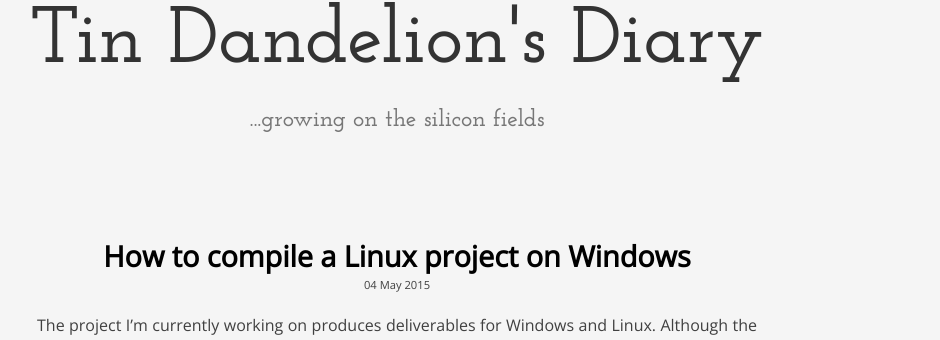
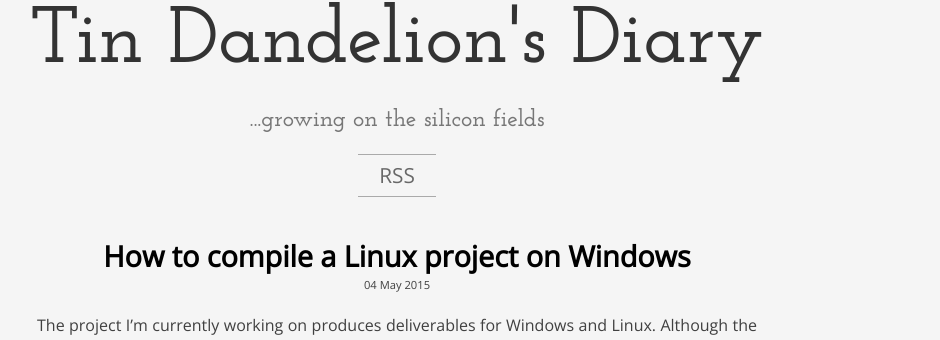
Before and after one commit to tindandelion/tindandelion.github.io, a Jekyll site: the page built from index.html, in a window 1280 px wide. Shown: the part 85-425 px from the top of the page, without its empty margins (243-1183 px from the left). Built offline with Jekyll 4.4.1, drawn with Linux system fonts in a browser that asks for light colours.

Commit message:
Added RSS link to the navigation

```diff
--- a/_layouts/default.html
+++ b/_layouts/default.html
@@ -36,7 +36,7 @@
 				<div class="menu">
 					<ul>
 						<li class="current_page_item">
-							<a href="{{ baseurl }}/">Home</a>
+							<a href="{{ baseurl }}/feed.xml">RSS</a>
 						</li>
 					</ul>
 				</div>
--- a/css/style.css
+++ b/css/style.css
@@ -334,8 +334,7 @@ a:active {
 
 .main-navigation {
 	clear: both;
-	// display: block;
-	display: none;
+	display: block;
 	float: left;
 	width: 100%;
 }
--- a/feed.xml
+++ b/feed.xml
@@ -14,7 +14,7 @@ layout: null
     {% for post in site.posts limit:10 %}
       <item>
         <title>{{ post.title | xml_escape }}</title>
-        <description>{{ post.content | xml_escape }}</description>
+        <description>{{ post.excerpt | xml_escape }} [...]</description>
         <pubDate>{{ post.date | date_to_rfc822 }}</pubDate>
         <link>{{ post.url | prepend: site.baseurl | prepend: site.url }}</link>
         <guid isPermaLink="true">{{ post.url | prepend: site.baseurl | prepend: site.url }}</guid>
```
